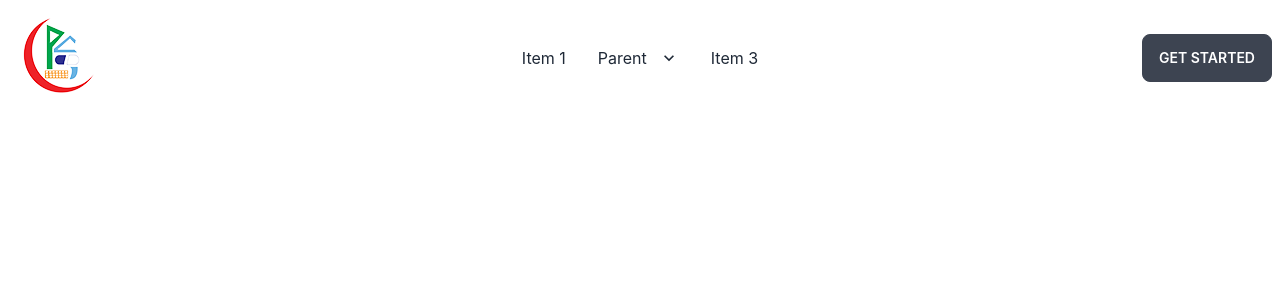
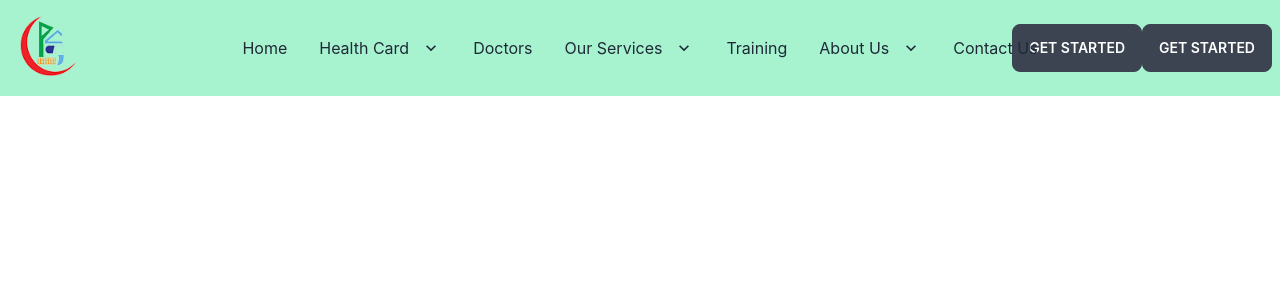
Before and after one commit to imashiqe/pioneer-digital-diagnostic, a React (Create React App) app: page / in a window 1280 px wide. Shown: the top 300 px of the page. Built offline with nearby package versions, Linux system fonts and the light colour scheme.

Commit message:
menu  edited

```diff
--- /dev/null
+++ b/src/components/Header/Header.css
@@ -0,0 +1,3 @@
+.logo{
+    height: 80px;
+}
--- a/src/components/Header/Header.js
+++ b/src/components/Header/Header.js
@@ -1,21 +1,22 @@
 import React from 'react';
 import logo from "../../assets/image/logo.png"
-
+import './Header.css';
 const Header = () => {
     return (
-        <div className="navbar bg-base-100">
+        <div className="navbar bg-emerald-200">
   <div className="navbar-start">
     <div className="dropdown">
       <label tabIndex={0} className="btn btn-ghost lg:hidden">
-        <svg xmlns="http://www.w3.org/2000/svg" className="h-5 w-5" fill="none" viewBox="0 0 24 24" stroke="currentColor"><path strokeLinecap="round" strokeLinejoin="round" strokeWidth="2" d="M4 6h16M4 12h8m-8 6h16" /></svg>
+        <svg xmlns="http://www.w3.org/2000/svg" className="h-5 w-5" fill="red" viewBox="0 0 24 24" stroke="currentColor"><path strokeLinecap="round" strokeLinejoin="round" strokeWidth="2" d="M4 6h16M4 12h8m-8 6h16" /></svg>
       </label>
-      <ul tabIndex={0} className="menu menu-compact dropdown-content mt-3 p-2 shadow bg-base-100 rounded-box w-52">
-        <li><a>Item 1</a></li>
+      <ul tabIndex={0} className="menu menu-compact dropdown-content mt-3 p-2 shadow bg-emerald-800 rounded-box w-52">
+        <li><a>Home</a></li>
         <li tabIndex={0}>
           <a className="justify-between">
-            Parent
+           Health Card
             <svg className="fill-current" xmlns="http://www.w3.org/2000/svg" width="24" height="24" viewBox="0 0 24 24"><path d="M8.59,16.58L13.17,12L8.59,7.41L10,6L16,12L10,18L8.59,16.58Z"/></svg>
           </a>
+
           <ul className="p-2">
             <li><a>Submenu 1</a></li>
             <li><a>Submenu 2</a></li>
@@ -24,14 +25,14 @@
         <li><a>Item 3</a></li>
       </ul>
     </div>
-      <img src={logo} />
+      <img className='logo' src={logo} />
   </div>
   <div className="navbar-center hidden lg:flex">
     <ul className="menu menu-horizontal px-1">
-      <li><a>Item 1</a></li>
+      <li><a>Home</a></li>
       <li tabIndex={0}>
         <a>
-          Parent
+         Health Card
           <svg className="fill-current" xmlns="http://www.w3.org/2000/svg" width="20" height="20" viewBox="0 0 24 24"><path d="M7.41,8.58L12,13.17L16.59,8.58L18,10L12,16L6,10L7.41,8.58Z"/></svg>
         </a>
         <ul className="p-2">
@@ -39,10 +40,34 @@
           <li><a>Submenu 2</a></li>
         </ul>
       </li>
-      <li><a>Item 3</a></li>
+      <li><a>Doctors</a></li>
+      <li tabIndex={0}>
+        <a>
+         Our Services
+          <svg className="fill-current" xmlns="http://www.w3.org/2000/svg" width="20" height="20" viewBox="0 0 24 24"><path d="M7.41,8.58L12,13.17L16.59,8.58L18,10L12,16L6,10L7.41,8.58Z"/></svg>
+        </a>
+        <ul className="p-2">
+          <li><a>Submenu 1</a></li>
+          <li><a>Submenu 2</a></li>
+        </ul>
+      </li>
+      <li><a>Training</a></li>
+      <li tabIndex={0}>
+        <a>
+         About Us
+          <svg className="fill-current" xmlns="http://www.w3.org/2000/svg" width="20" height="20" viewBox="0 0 24 24"><path d="M7.41,8.58L12,13.17L16.59,8.58L18,10L12,16L6,10L7.41,8.58Z"/></svg>
+        </a>
+        <ul className="p-2">
+          <li><a>Submenu 1</a></li>
+          <li><a>Submenu 2</a></li>
+        </ul>
+      </li>
+
+      <li><a>Contact Us</a></li>
     </ul>
   </div>
   <div className="navbar-end">
+    <a className="btn">Get started</a>
     <a className="btn">Get started</a>
   </div>
 </div>
```
Also changed, not shown: 1 other file (tests, documents, lock files or other folders).
